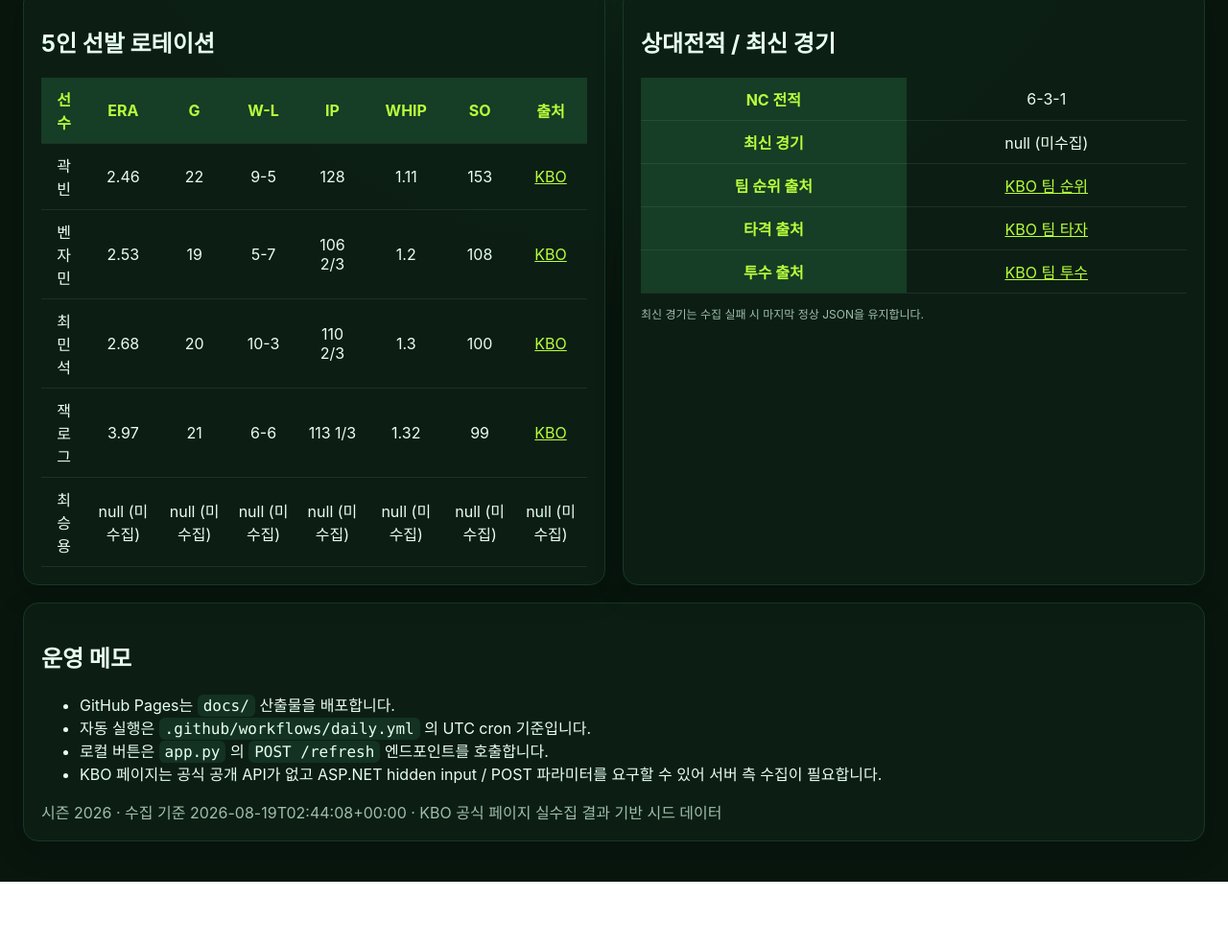
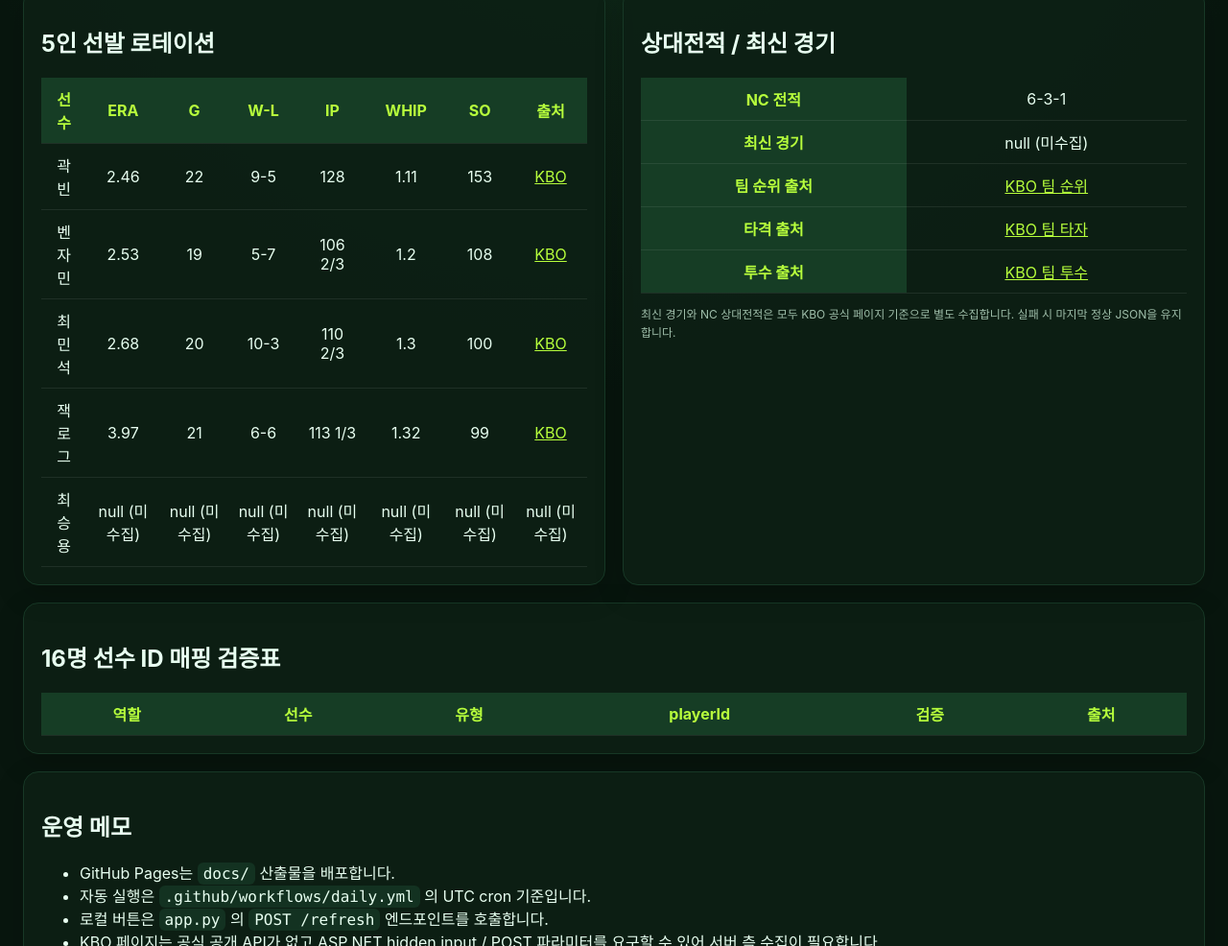
Before and after one commit to chung090790-pixel/bears-kbo-dashboard, a plain HTML site: page docs/index.html in a window 1280 px wide. Shown: the part 299-1285 px from the top of the page at 96% size. Before the commit the page ends 1218 px from the top, so only its background shows below. Drawn offline with Linux system fonts and the light colour scheme; files whose address does not match are found by name.

Commit message:
Add files via upload

```diff
--- a/docs/index.html
+++ b/docs/index.html
@@ -35,8 +35,18 @@
         <table>
           <tbody id="matchupBody"></tbody>
         </table>
-        <p class="footer-note">최신 경기는 수집 실패 시 마지막 정상 JSON을 유지합니다.</p>
+        <p class="footer-note">최신 경기와 NC 상대전적은 모두 KBO 공식 페이지 기준으로 별도 수집합니다. 실패 시 마지막 정상 JSON을 유지합니다.</p>
       </div>
+    </section>
+
+    <section class="panel">
+      <h2>16명 선수 ID 매핑 검증표</h2>
+      <table>
+        <thead>
+          <tr><th>역할</th><th>선수</th><th>유형</th><th>playerId</th><th>검증</th><th>출처</th></tr>
+        </thead>
+        <tbody id="idMapBody"></tbody>
+      </table>
     </section>
 
     <section class="panel">
@@ -51,5 +61,6 @@
     </section>
   </div>
   <script src="./app.js"></script>
+<script type="module" src="https://static.cloudflareinsights.com/beacon.min.js/v4513226cdae34746b4dedf0b4dfa099e1781791509496" integrity="sha512-ZE9pZaUXND66v380QUtch/5sE9tPFh2zg45pR2PB0CVkCtOREv2AJKkSidISWkysEuQ0EH8faUU5du78bx87UQ==" data-cf-beacon='{"version":"2024.11.0","token":"4edd5f8ec12a48cfa682ab8261b80a79"}' crossorigin="anonymous"></script>
 </body>
 </html>
```
